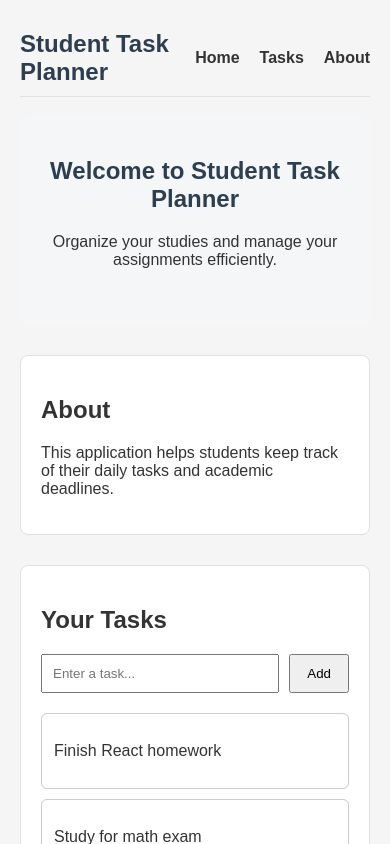
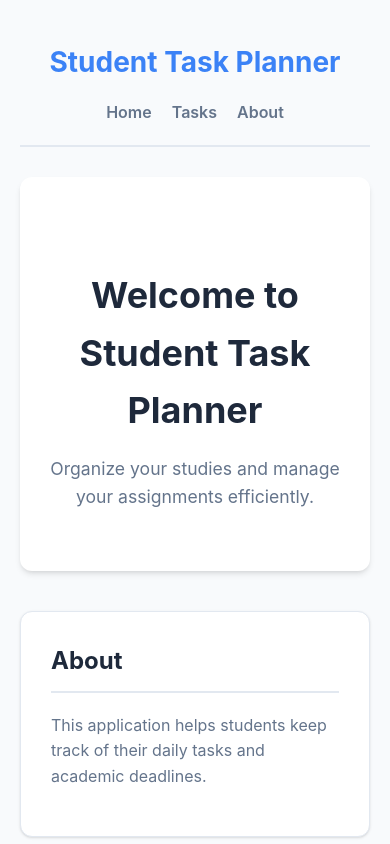
Before and after one commit to SELab-AN/EXP1, a React (Vite) app in the folder student-task-planner/: page / in a window 390 px wide. Shown: the top 844 px of the page. Built offline with nearby package versions, Linux system fonts and the light colour scheme.

Commit message:
style: add responsive layout styles

```diff
--- a/student-task-planner/src/App.css
+++ b/student-task-planner/src/App.css
@@ -1,59 +1,24 @@
 .app-container {
-  max-width: 800px;
+  max-width: 1000px;
   margin: 0 auto;
   padding: 20px;
-  font-family: Arial, sans-serif;
-  color: #333;
 }
 
-.hero {
-  text-align: center;
-  background-color: #f4f6f8;
-  padding: 40px 20px;
-  border-radius: 8px;
-  margin-bottom: 30px;
-}
-
-.hero h1 {
-  margin-top: 0;
-  color: #2c3e50;
-}
-
-.main-content {
-  display: flex;
-  flex-direction: column;
-  gap: 30px;
-}
-
-.about-section, .tasks-section {
-  background: #ffffff;
-  border: 1px solid #e0e0e0;
-  padding: 20px;
-  border-radius: 8px;
-}
-
-.footer {
-  text-align: center;
-  margin-top: 40px;
-  padding: 20px;
-  font-size: 0.9em;
-  color: #666;
-  border-top: 1px solid #e0e0e0;
-}
-
+/* Header */
 .header {
   display: flex;
   justify-content: space-between;
   align-items: center;
-  padding: 10px 0;
-  margin-bottom: 20px;
-  border-bottom: 1px solid #e0e0e0;
+  padding: 20px 0;
+  margin-bottom: 30px;
+  border-bottom: 2px solid var(--border);
 }
 
 .header h1 {
   margin: 0;
-  font-size: 1.5rem;
-  color: #2c3e50;
+  font-size: 1.75rem;
+  font-weight: 700;
+  color: var(--primary);
 }
 
 .nav-links {
@@ -66,38 +31,160 @@
 
 .nav-links a {
   text-decoration: none;
-  color: #333;
-  font-weight: bold;
+  color: var(--text-muted);
+  font-weight: 600;
+  transition: color 0.2s ease;
 }
 
 .nav-links a:hover {
-  color: #007bff;
+  color: var(--primary);
 }
 
+@media (max-width: 600px) {
+  .header {
+    flex-direction: column;
+    gap: 15px;
+  }
+}
+
+/* Hero Section */
+.hero {
+  text-align: center;
+  background: var(--surface);
+  padding: 60px 20px;
+  border-radius: var(--radius);
+  margin-bottom: 40px;
+  box-shadow: 0 4px 6px -1px rgb(0 0 0 / 0.1), 0 2px 4px -2px rgb(0 0 0 / 0.1);
+}
+
+.hero h1 {
+  font-size: 2.25rem;
+  margin-bottom: 15px;
+}
+
+.hero p {
+  font-size: 1.1rem;
+  max-width: 600px;
+  margin: 0 auto;
+}
+
+/* Layout for sections */
+.main-content {
+  display: grid;
+  grid-template-columns: 1fr;
+  gap: 30px;
+}
+
+@media (min-width: 768px) {
+  .main-content {
+    grid-template-columns: 1fr 2fr;
+  }
+  .about-section {
+    position: sticky;
+    top: 20px;
+    height: max-content;
+  }
+}
+
+/* Cards */
+.about-section, .tasks-section {
+  background: var(--surface);
+  border: 1px solid var(--border);
+  padding: 30px;
+  border-radius: var(--radius);
+  box-shadow: 0 1px 3px 0 rgb(0 0 0 / 0.1), 0 1px 2px -1px rgb(0 0 0 / 0.1);
+}
+
+.about-section h2, .tasks-section h2 {
+  margin-top: 0;
+  font-size: 1.5rem;
+  border-bottom: 2px solid var(--border);
+  padding-bottom: 10px;
+  margin-bottom: 20px;
+}
+
+/* Task Form */
 .task-form {
   display: flex;
   gap: 10px;
-  margin-bottom: 20px;
+  margin-bottom: 30px;
 }
 
 .task-form input {
   flex: 1;
-  padding: 10px;
+  padding: 12px 16px;
+  border: 1px solid var(--border);
+  border-radius: 8px;
+  font-size: 1rem;
+  outline: none;
+  transition: border-color 0.2s ease;
+}
+
+.task-form input:focus {
+  border-color: var(--primary);
+  box-shadow: 0 0 0 3px rgba(59, 130, 246, 0.1);
 }
 
 .task-form button {
-  padding: 10px 16px;
+  padding: 12px 24px;
+  background-color: var(--primary);
+  color: white;
+  border: none;
+  border-radius: 8px;
+  font-size: 1rem;
+  font-weight: 600;
   cursor: pointer;
+  transition: background-color 0.2s ease;
 }
 
+.task-form button:hover {
+  background-color: var(--primary-hover);
+}
+
+@media (max-width: 600px) {
+  .task-form {
+    flex-direction: column;
+  }
+}
+
+/* Task List */
 .task-list {
   display: flex;
   flex-direction: column;
-  gap: 10px;
+  gap: 15px;
 }
 
 .task-item {
-  padding: 12px;
-  border: 1px solid #ccc;
-  border-radius: 6px;
+  padding: 16px;
+  background-color: #f8fafc;
+  border: 1px solid var(--border);
+  border-radius: 8px;
+  display: flex;
+  flex-direction: column;
+  gap: 8px;
+  transition: transform 0.2s ease, box-shadow 0.2s ease;
 }
+
+.task-item:hover {
+  transform: translateY(-2px);
+  box-shadow: 0 4px 6px -1px rgb(0 0 0 / 0.1);
+}
+
+.task-item strong {
+  color: var(--text-main);
+  font-size: 1.1rem;
+}
+
+.task-item span {
+  font-size: 0.9rem;
+  color: var(--text-muted);
+}
+
+/* Footer */
+.footer {
+  text-align: center;
+  margin-top: 60px;
+  padding: 30px 20px;
+  color: var(--text-muted);
+  border-top: 2px solid var(--border);
+}
--- a/student-task-planner/src/index.css
+++ b/student-task-planner/src/index.css
@@ -1,4 +1,28 @@
+/* index.css */
+:root {
+  --primary: #3b82f6;
+  --primary-hover: #2563eb;
+  --bg-color: #f8fafc;
+  --text-main: #1e293b;
+  --text-muted: #64748b;
+  --surface: #ffffff;
+  --border: #e2e8f0;
+  --radius: 12px;
+}
+
 body {
   margin: 0;
-  background-color: #f5f5f5;
+  background-color: var(--bg-color);
+  color: var(--text-main);
+  font-family: 'Inter', -apple-system, BlinkMacSystemFont, "Segoe UI", Roboto, Helvetica, Arial, sans-serif;
+  line-height: 1.6;
 }
+
+h1, h2, h3 {
+  color: var(--text-main);
+  margin-bottom: 0.5em;
+}
+
+p {
+  color: var(--text-muted);
+}
```
